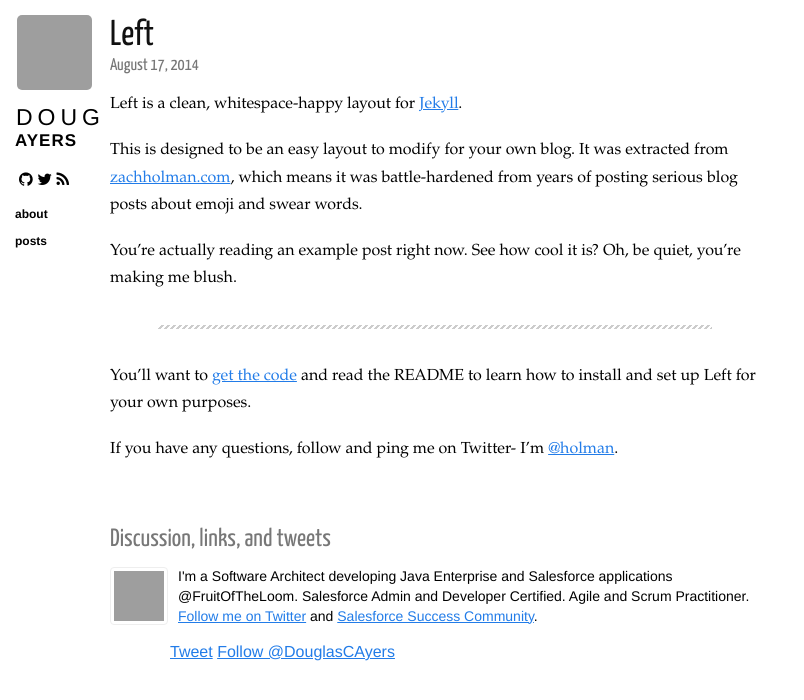
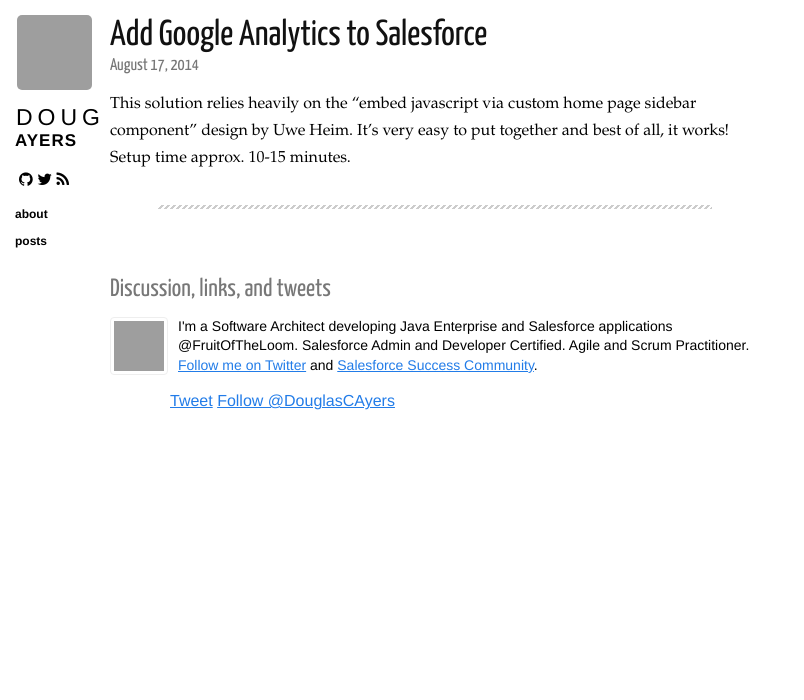
Before and after one commit to DouglasCAyers/douglascayers.github.io, a Jekyll site: the page built from _posts/2014-08-17-add-google-analytics-to-salesforce.markdown, in a window 1280 px wide, cut to the strip 0-700 px from the top of the page. Shown: the whole strip, without its empty margins (0-804 px from the left). Built offline with Jekyll 4.4.1, drawn with Linux system fonts in a browser that asks for light colours; nearby versions of some CDN libraries; Markdown is read by kramdown in place of the engine named in the settings; comment, search, counter and statistics services are not loaded; grey boxes are pictures that could not be loaded.

Commit message:
trying out first post

```diff
--- a/_posts/2014-08-17-add-google-analytics-to-salesforce.markdown
+++ b/_posts/2014-08-17-add-google-analytics-to-salesforce.markdown
@@ -1,27 +1,11 @@
 ---
 layout: post
-title: Left
+title: Add Google Analytics to Salesforce
 category: posts
 ---
 
-Left is a clean, whitespace-happy layout for [Jekyll][jekyll].
+This solution relies heavily on the "embed javascript via custom home page sidebar component" design by Uwe Heim. It’s very easy to put together and best of all, it works! Setup time approx. 10-15 minutes.
 
-This is designed to be an easy layout to modify for your own blog. It was
-extracted from [zachholman.com][zh], which means it was battle-hardened from
-years of posting serious blog posts about emoji and swear words.
 
-You're actually reading an example post right now. See how cool it is? Oh, be
-quiet, you're making me blush.
 
 ---
-
-You'll want to [get the code][left] and read the README to learn how to
-install and set up Left for your own purposes.
-
-If you have any questions, follow and ping me on Twitter- I'm
-[@holman][twitter].
-
-[jekyll]: https://github.com/mojombo/jekyll
-[zh]: http://zachholman.com
-[left]: https://github.com/holman/left#readme
-[twitter]: https://twitter.com/holman
```
